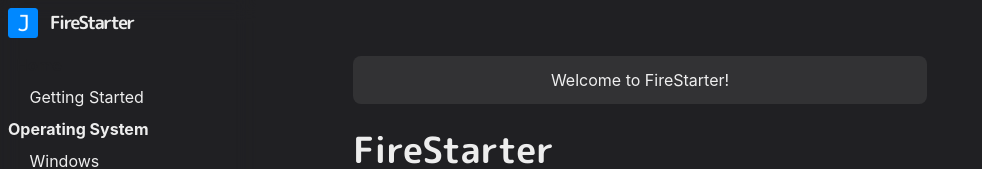
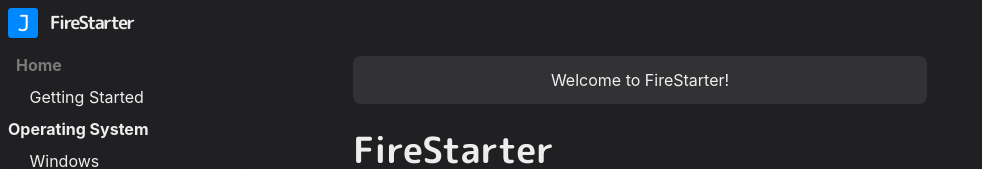
Before and after one commit to CherryYeti/FireStarter-Website, a Next.js app: page / in a window 1280 px wide. Shown: the top 169 px of the page, without its empty margins (0-982 px from the left). Built offline with nearby package versions, Linux system fonts and the light colour scheme.

Commit message:
Update navbar active color

```diff
--- a/components/navbar.js
+++ b/components/navbar.js
@@ -14,7 +14,7 @@ const LinkItem = ({ href, path, target, children, ...props }) => {
       <Link
         p={2}
         bg={active ? 'grassTeal' : undefined}
-        color={active ? '#202023' : inactiveColor}
+        color={active ? '#7a7a7a' : inactiveColor}
         target={target}
         {...props}
       >
```
